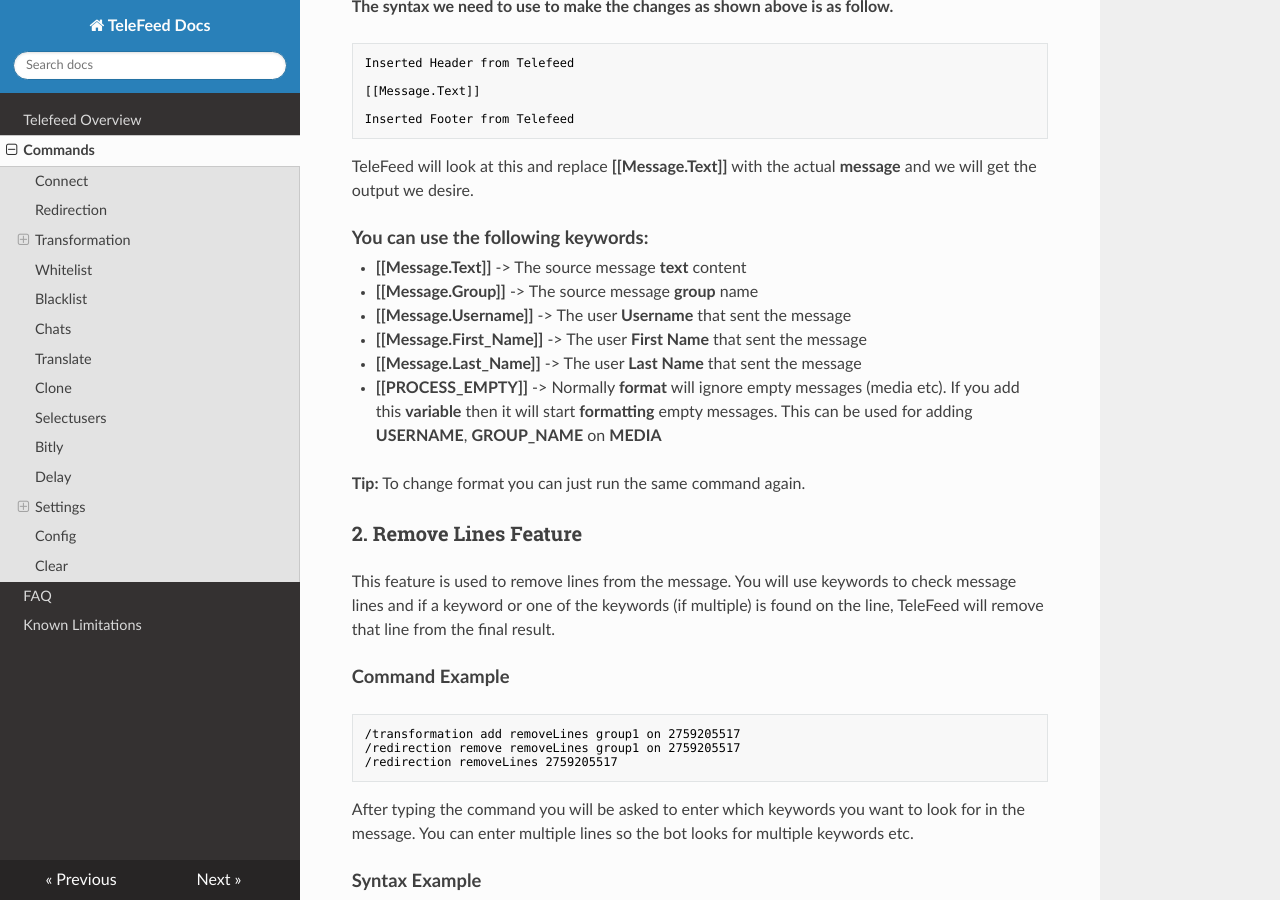
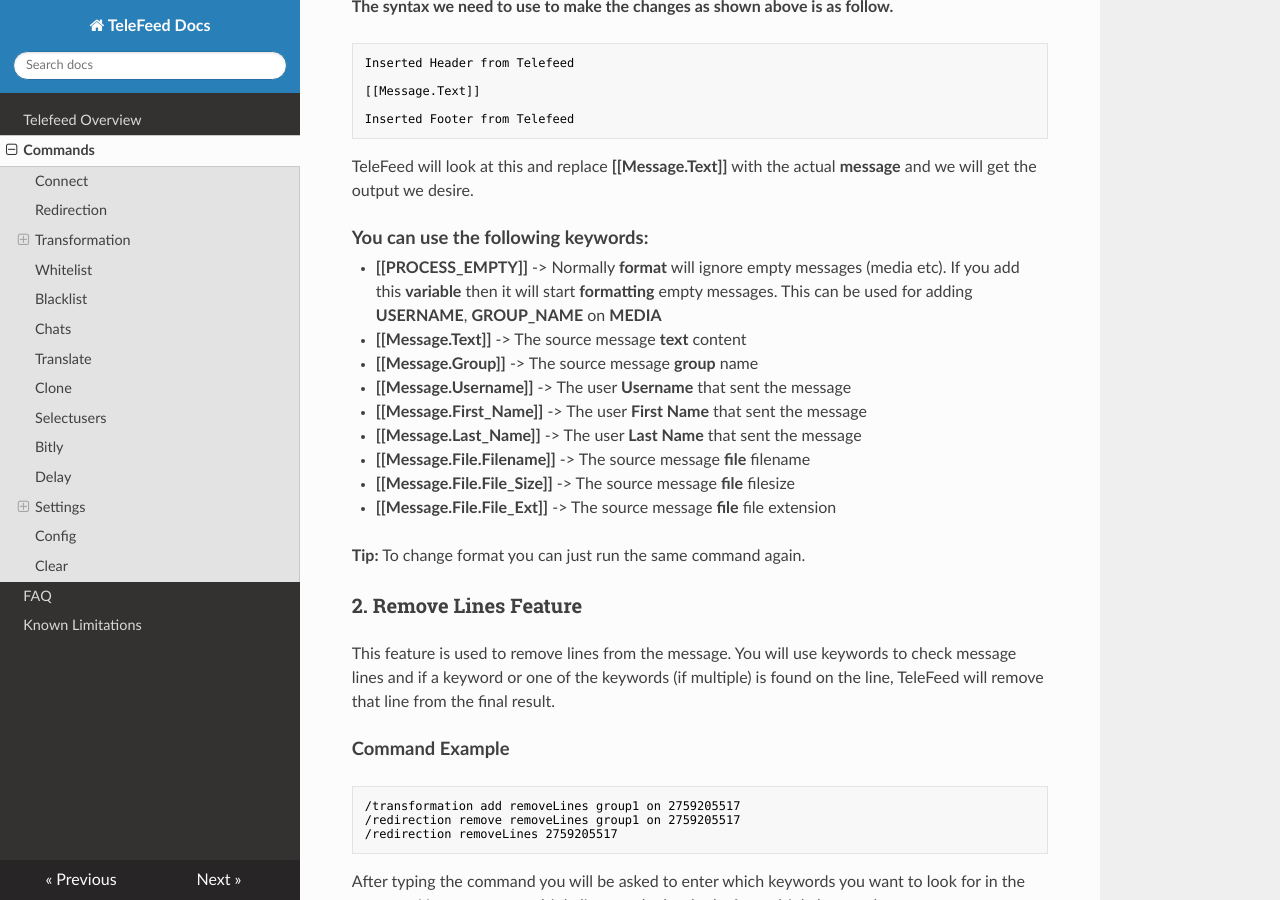
Before and after one commit to PSYR3X/telefeed_docs, an MkDocs documentation site: the page built from docs/commands.md, in a window 1280 px wide and 900 px high, scrolled down 3087 px. Built offline with MkDocs 1.6.1, drawn with Linux system fonts in a browser that asks for light colours.

Commit message:
Improving docs

```diff
--- a/docs/commands.md
+++ b/docs/commands.md
@@ -147,12 +147,19 @@ TeleFeed will look at this and replace <b>[[Message.Text]]</b> with the actual <
 
 <p style="margin-bottom: 5px; font-size: 115%"><b>You can use the following keywords:</b></p>
 
+* <b>[[PROCESS_EMPTY]]</b> -> Normally <b>format</b> will ignore empty messages (media etc). If you add this <b>variable</b> then it will start <b>formatting</b> empty messages. This can be used for adding <b>USERNAME</b>, <b>GROUP_NAME</b> on <b>MEDIA</b>
+
 * <b>[[Message.Text]]</b> -> The source message <b>text</b> content
 * <b>[[Message.Group]]</b> -> The source message <b>group</b> name
+
 * <b>[[Message.Username]]</b> -> The user <b>Username</b> that sent the message
 * <b>[[Message.First_Name]]</b> -> The user <B>First Name</b> that sent the message
 * <b>[[Message.Last_Name]]</b> -> The user <b>Last Name</b> that sent the message
-* <b>[[PROCESS_EMPTY]]</b> -> Normally <b>format</b> will ignore empty messages (media etc). If you add this <b>variable</b> then it will start <b>formatting</b> empty messages. This can be used for adding <b>USERNAME</b>, <b>GROUP_NAME</b> on <b>MEDIA</b>
+
+* <b>[[Message.File.Filename]]</b> -> The source message <b>file</b> filename
+* <b>[[Message.File.File_Size]]</b> -> The source message <b>file</b> filesize
+* <b>[[Message.File.File_Ext]]</b> -> The source message <b>file</b> file extension
+
 
 <b>Tip:</b> To change format you can just run the same command again.
 
```
